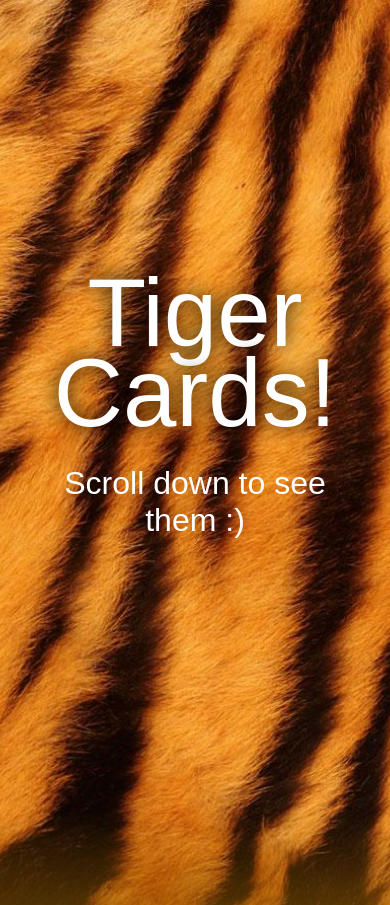
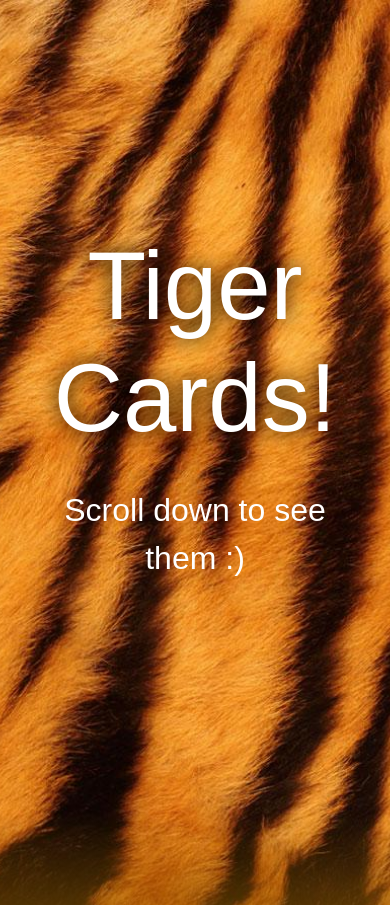
Before and after one commit to emoore2000/tiger, a plain HTML site: page index.html in a window 390 px wide. Shown: the top 905 px of the page. Drawn offline with Linux system fonts and the light colour scheme; a web font is replaced by a local one.

Commit message:
changed line height to look better on mobile

```diff
--- a/css/styles.css
+++ b/css/styles.css
@@ -36,12 +36,13 @@ h1 {
   font-size: 6rem;
   font-weight: 300;
   text-shadow: 0 0 20px black;
-  line-height: 5rem;
+  line-height: 7rem;
 }
 
 .landing-text p {
   font-size: 2rem;
   color: white;
+  line-height: 3rem;
 }
 
 .card-container {
```
